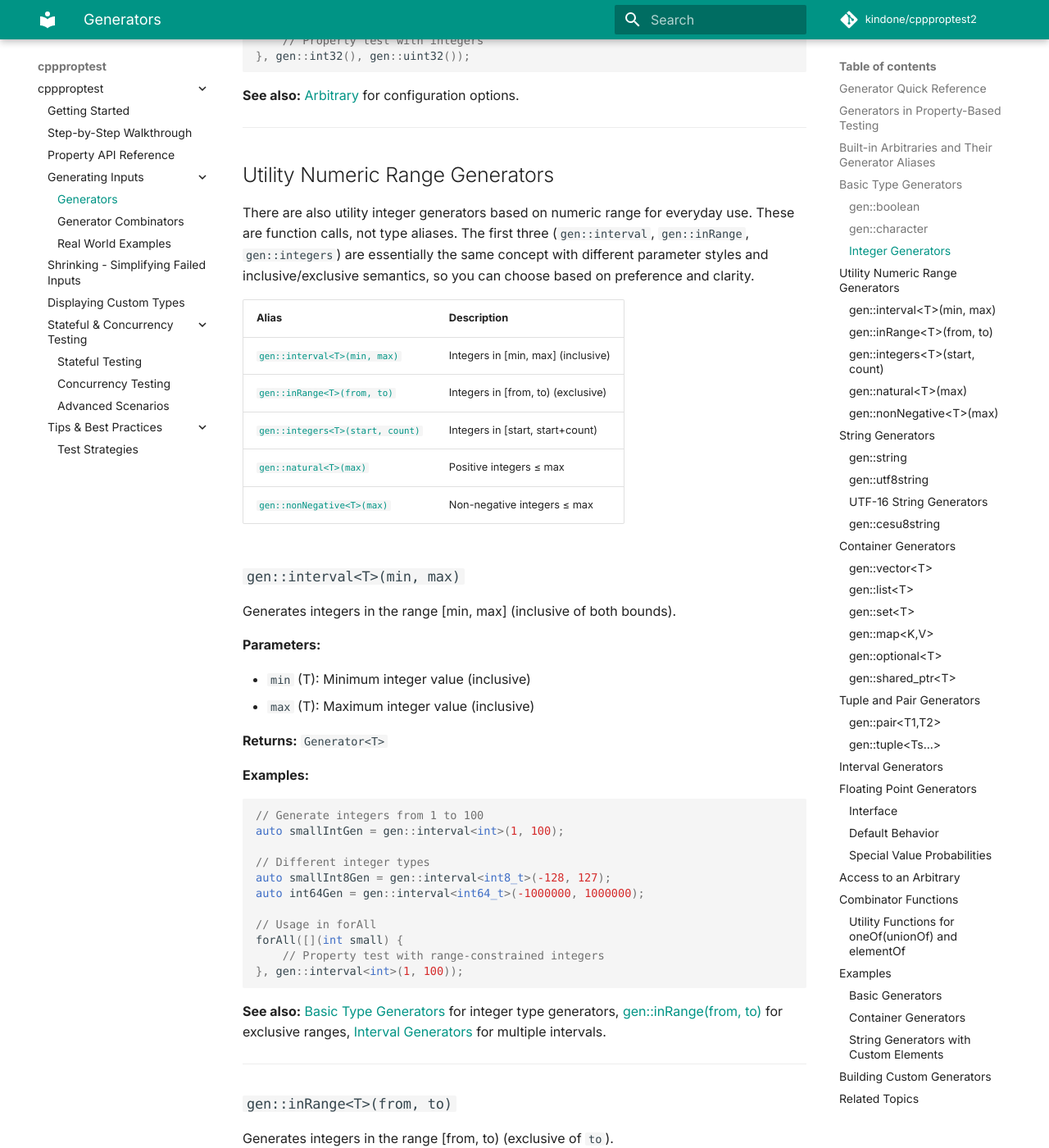
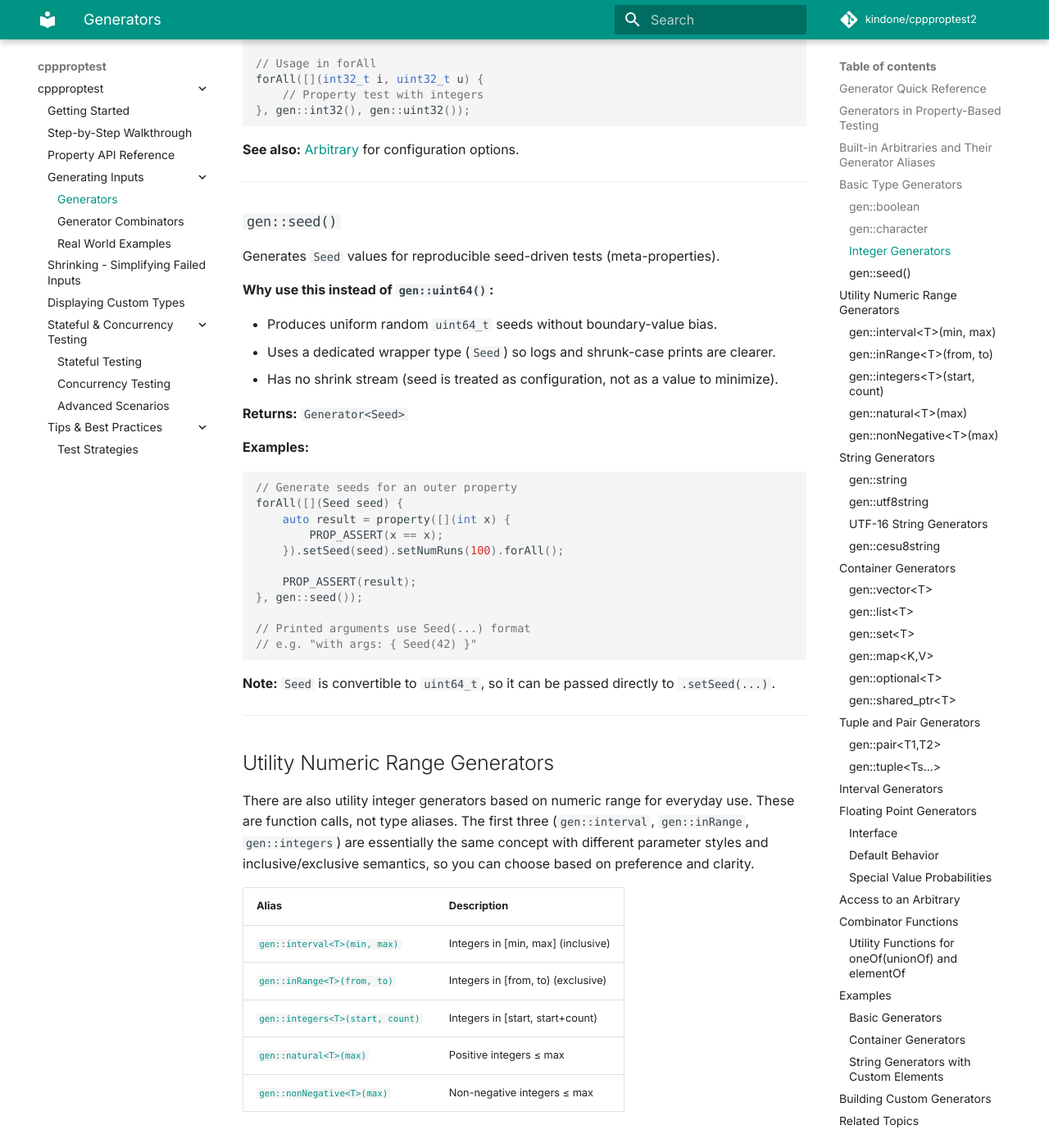
Before and after one commit to kindone/cppproptest2, an MkDocs documentation site: the page built from docs/Generators.md, in a window 1280 px wide and 1400 px high, scrolled down 6693 px. Shown: the whole window at 82% size. Built offline with MkDocs 1.6.1 and Material for MkDocs 9.7.7, drawn with Linux system fonts in a browser that asks for light colours; some web fonts are replaced; comment, search, counter and statistics services are not loaded; some of the changed text lies outside the part shown.

Commit message:
doc: update on Seed

````diff
--- a/docs/Generators.md
+++ b/docs/Generators.md
@@ -61,6 +61,7 @@ The following table provides a comprehensive overview of all generators availabl
 | | [`gen::weighted(gen, prob)`](#combinator-functions) | Weighted generator (for `oneOf`) |
 | **Utilities** | | |
 | | [`gen::arbitrary<T>(...)`](#access-to-an-arbitrary) | Access to arbitrary |
+| | [`gen::seed()`](#genseed) | Uniform random seed wrapper (`Seed`) |
 | | [`gen::noShrink(gen)`](#combinator-functions) | Same values, but with empty shrink stream |
 
 **Note:** For detailed documentation on combinators, see the [Combinators](Combinators.md) page. For building custom generators, see [Custom Generator](CustomGenerator.md).
@@ -209,6 +210,37 @@ forAll([](int32_t i, uint32_t u) {
 ```
 
 **See also:** [Arbitrary](Arbitrary.md) for configuration options.
+
+---
+
+### `gen::seed()`
+
+Generates `Seed` values for reproducible seed-driven tests (meta-properties).
+
+**Why use this instead of `gen::uint64()`:**
+
+- Produces uniform random `uint64_t` seeds without boundary-value bias.
+- Uses a dedicated wrapper type (`Seed`) so logs and shrunk-case prints are clearer.
+- Has no shrink stream (seed is treated as configuration, not as a value to minimize).
+
+**Returns:** `Generator<Seed>`
+
+**Examples:**
+```cpp
+// Generate seeds for an outer property
+forAll([](Seed seed) {
+    auto result = property([](int x) {
+        PROP_ASSERT(x == x);
+    }).setSeed(seed).setNumRuns(100).forAll();
+
+    PROP_ASSERT(result);
+}, gen::seed());
+
+// Printed arguments use Seed(...) format
+// e.g. "with args: { Seed(42) }"
+```
+
+**Note:** `Seed` is convertible to `uint64_t`, so it can be passed directly to `.setSeed(...)`.
 
 ---
 
````
Also changed, not shown: docs/PropertyAPI.md (+13 -0 lines), 1 other file.
